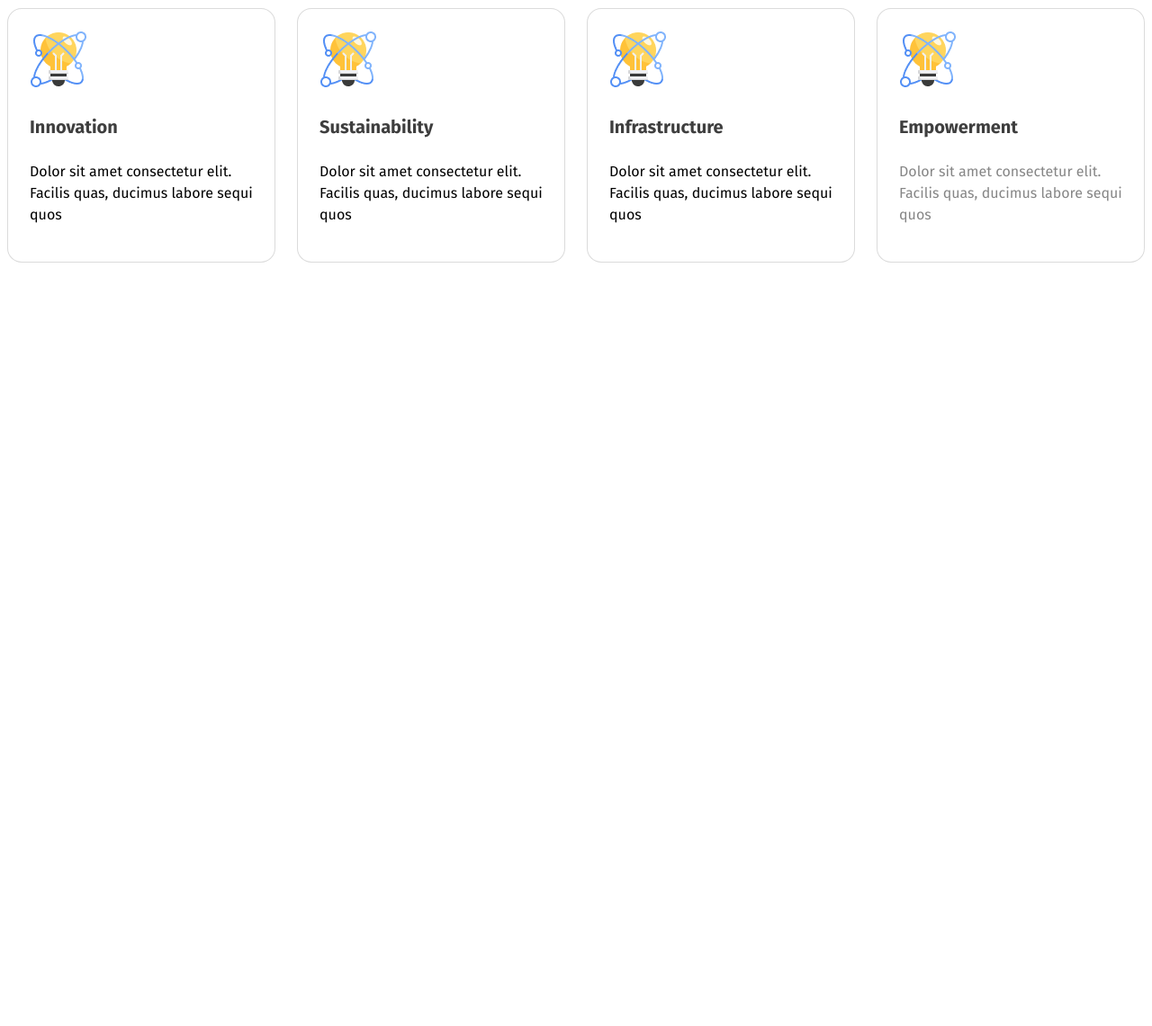
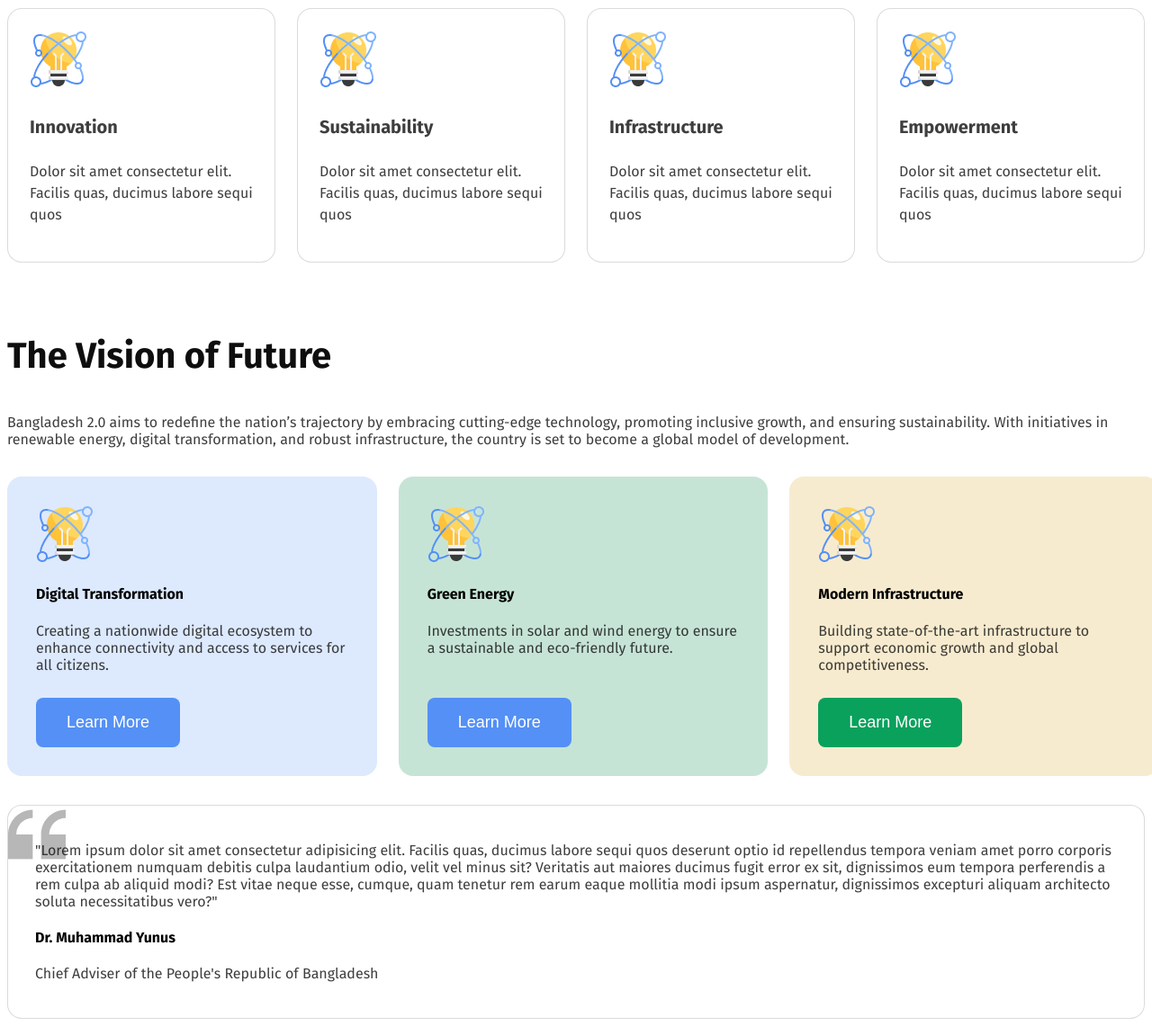
Before and after one commit to m11omayer/my-first-assignment, a plain HTML site: page index.html in a window 1280 px wide. Shown: the part 871-2012 px from the top of the page at 90% size. Before the commit the page ends 1171 px from the top, so only its background shows below. Drawn offline with Linux system fonts and the light colour scheme.

Commit message:
submitted vision of future session

```diff
--- a/index.html
+++ b/index.html
@@ -28,24 +28,69 @@
             <div class="skill">
                 <img src="style/assets/card-icon.png" alt="">
                 <h4 class="skill-title">Innovation</h4>
-                <p class="skill-description">Dolor sit amet consectetur elit. Facilis quas, ducimus labore sequi quos </p>
+                <p class="skill-description color psize">Dolor sit amet consectetur elit. Facilis quas, ducimus labore sequi quos </p>
             </div>
             <div class="skill">
                 <img src="style/assets/card-icon.png" alt="">
                 <h4 class="skill-title">Sustainability</h4>
-                <p class="skill-description">Dolor sit amet consectetur elit. Facilis quas, ducimus labore sequi quos </p>
+                <p class="skill-description color psize">Dolor sit amet consectetur elit. Facilis quas, ducimus labore sequi quos </p>
             </div>
             <div class="skill">
                 <img src="style/assets/card-icon.png" alt="">
                 <h4 class="skill-title">Infrastructure</h4>
-                <p class="skill-description">Dolor sit amet consectetur elit. Facilis quas, ducimus labore sequi quos </p>
+                <p class="skill-description color psize">Dolor sit amet consectetur elit. Facilis quas, ducimus labore sequi quos </p>
             </div>
             <div class="skill">
                 <img src="style/assets/card-icon.png" alt="">
                 <h4 class="skill-title">Empowerment</h4>
-                <p class="skill-description color">Dolor sit amet consectetur elit. Facilis quas, ducimus labore sequi quos </p>
+                <p class="skill-description color psize">Dolor sit amet consectetur elit. Facilis quas, ducimus labore sequi quos </p>
             </div>
 
+        </section>
+
+        <!--  -->
+
+        <section class="vision-containar">
+
+            <h3 class="many-title">The Vision of Future</h3>
+            <p class=" vision-p color psize">Bangladesh 2.0 aims to redefine the nation’s trajectory by embracing cutting-edge technology, promoting inclusive growth, and ensuring sustainability. With initiatives in renewable energy, digital transformation, and robust infrastructure, the country is set to become a global model of development.</p>
+
+            <div class="vision-box">
+
+                <div class="box1">
+                    <img src="style/assets/card-icon.png" alt="">
+                    <h4 class="vision-title">Digital Transformation</h4>
+                    <p class="vision-description color psize">Creating a nationwide digital ecosystem to enhance connectivity and access to services for all citizens.</p>
+                    <button class="b1">Learn More</button>
+                </div>
+                <div class="box2">
+                    <img src="style/assets/card-icon.png" alt="">
+                    <h4 class="vision-title">Green Energy</h4>
+                    <p class="vision-description color psize">Investments in solar and wind energy to ensure a sustainable and eco-friendly future.</p>
+                    <button class="b1">Learn More</button>
+                </div>
+                <div class="box3">
+                    <img src="style/assets/card-icon.png" alt="">
+                    <h4 class="vision-title">Modern Infrastructure</h4>
+                    <p class="vision-description color psize">Building state-of-the-art infrastructure to support economic growth and global competitiveness.</p>
+                    <button class="b3">Learn More</button>
+                </div>
+
+
+            </div>
+
+
+
+        </section>
+
+        <!--  -->
+
+        <section class="news-t skill bg">
+            <div>
+                <p class="color psize">"Lorem ipsum dolor sit amet consectetur adipisicing elit. Facilis quas, ducimus labore sequi quos deserunt optio id repellendus tempora veniam amet porro corporis exercitationem numquam debitis culpa laudantium odio, velit vel minus sit? Veritatis aut maiores ducimus fugit error ex sit, dignissimos eum tempora perferendis a rem culpa ab aliquid modi? Est vitae neque esse, cumque, quam tenetur rem earum eaque mollitia modi ipsum aspernatur, dignissimos excepturi aliquam architecto soluta necessitatibus vero?"</p>
+                <h4 class="vision-title" >Dr. Muhammad Yunus</h4>
+                <p class="color psize">Chief Adviser of the People's Republic of Bangladesh</p>
+            </div>
         </section>
 
     </main>
--- a/style/style.css
+++ b/style/style.css
@@ -11,7 +11,12 @@
 }
 
 .color {
-    color: rgba(14, 14, 14, 0.5);
+    color: rgba(14, 14, 14, 0.8);
+
+}
+.psize{
+    font-size: 16px;
+    text-align: left;
 }
 
 /* banner */
@@ -74,9 +79,88 @@
     text-align: left;
 }
 .skill-description{
-    font-size: 16px;
     font-weight: 400;
     line-height: 24px;
     letter-spacing: 0%;
     text-align: left;
 }
+
+/* ----------- */
+
+.vision-containar{
+    margin-top: 80px;
+}
+.vision-box{
+    display: flex;
+    gap: 24px;
+    margin-top: 32px;
+}
+.box1{
+    padding: 32px;
+    box-sizing: border-box;
+    border-radius: 16px;
+    background: rgba(84, 144, 245, 0.2);}
+.box2{
+    padding: 32px;
+    box-sizing: border-box;
+    border-radius: 16px;
+    background: rgb(198, 228, 214);}
+.box3{
+    padding: 32px;
+    box-sizing: border-box;
+    border-radius: 16px;
+    background: rgb(247, 235, 207);}
+
+.many-title{
+    color: rgb(14, 14, 14);
+    font-size: 40px;
+    font-weight: 700;
+    line-height: 48px;
+    margin-top: 0;
+}
+.b1{
+    padding: 17px 34px 17px 34px;
+    border-radius: 8px;
+    background: rgb(84, 144, 245);    color: white;
+    font-size: 18px;
+    font-weight: 600px;
+    border-style: none;
+    position: relative;
+}
+.b2{
+    border-radius: 8px;
+    padding: 17px 34px 17px 34px;
+    background: rgb(9, 161, 92);
+    color: white;
+    font-size: 18px;
+    font-weight: 600px;
+    border-style: none;
+    position: relative;
+}
+.b3{
+    border-radius: 8px;
+    padding: 17px 34px 17px 34px;
+    background: rgb(9, 161, 92);
+    color: white;
+    font-size: 18px;
+    font-weight: 600px;
+    border-style: none;
+    position: relative;
+}
+.vision-description{
+    position: static;
+    width: 346.67px;
+    height: 72px;
+    margin: 12px 0px;
+}
+/* -------------- */
+.news-t{
+    margin-top: 32px;
+    background: rgb(255, 255, 255);
+
+}
+.bg{
+    background-image: url(assets/quote-bg.png);
+    background-repeat: no-repeat;
+    padding-left: 30px;
+}
```
